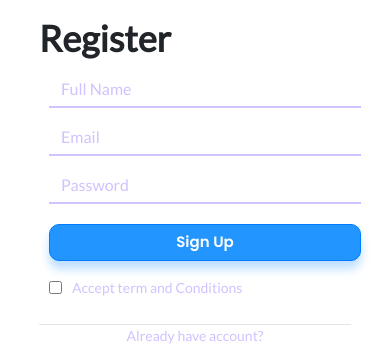
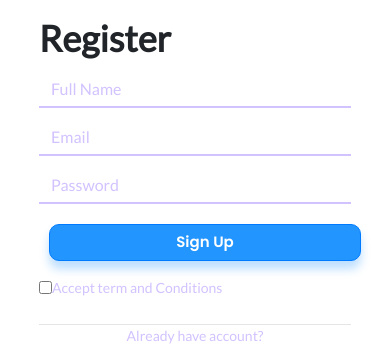
Before and after one commit to rifqyandika/ankasa-ticketing, a Vue app: page /register in a window 390 px wide. Shown: the part 387-733 px from the top of the page. Built offline with nearby package versions, Linux system fonts and the light colour scheme.

Commit message:
styling susulan di responsive

```diff
--- a/src/views/Register.vue
+++ b/src/views/Register.vue
@@ -85,7 +85,7 @@ input {
   border-radius: 0%;
   border: 0px;
   border-bottom: 2px #d2c2ff solid !important;
-  margin: 10px;
+  margin: 10px 0px;
 }
 input::-webkit-input-placeholder {
   color: #d2c2ff;
```
